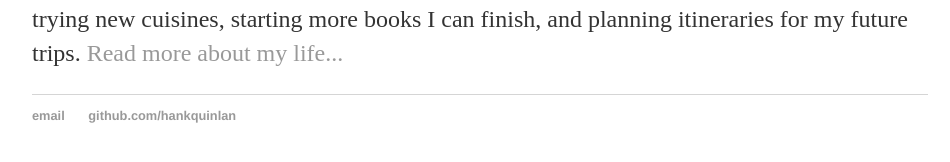
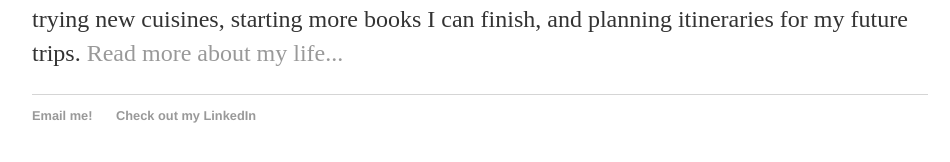
Before and after one commit to sanhithac/sanhithac.github.io, a Jekyll site: the page built from index.html, in a window 1280 px wide. Shown: the part 228-390 px from the top of the page, without its empty margins (160-1110 px from the left). Built offline with Jekyll 4.4.1, drawn with Linux system fonts in a browser that asks for light colours.

Commit message:
Updated email and linkedin

```diff
--- a/_layouts/default.html
+++ b/_layouts/default.html
@@ -21,8 +21,8 @@
 			</div><!-- /.container -->
 			<footer>
 	    		<ul>
-	        		<li><a href="mailto:hankquinlanhub@gmail.com">email</a></li>
-	        		<li><a href="https://github.com/hankquinlan">github.com/hankquinlan</a></li>
+	        		<li><a href="mailto:sanhitha.c@gmail.com">Email me!</a></li>
+	        		<li><a href="https://linkedin.com/in/sanhitha">Check out my LinkedIn</a></li>
 				</ul>
 			</footer>
 		</body>
```
